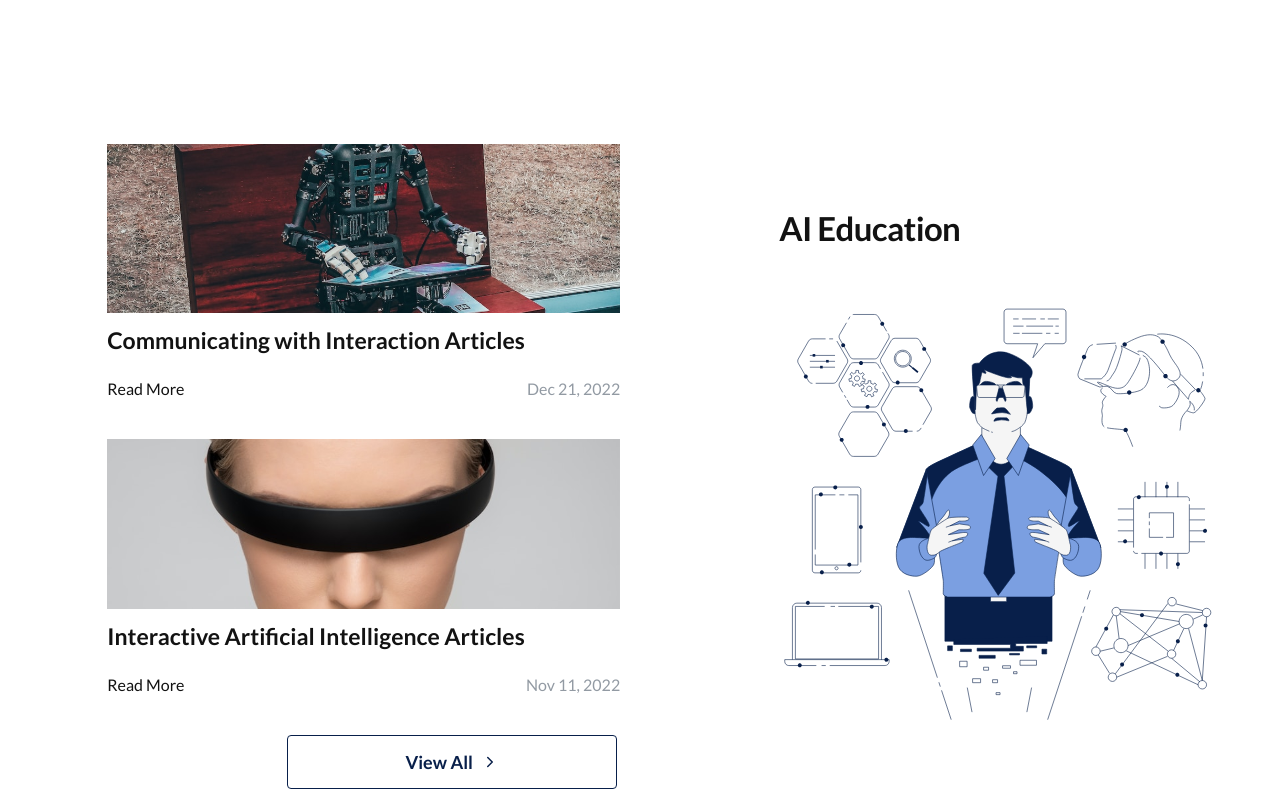
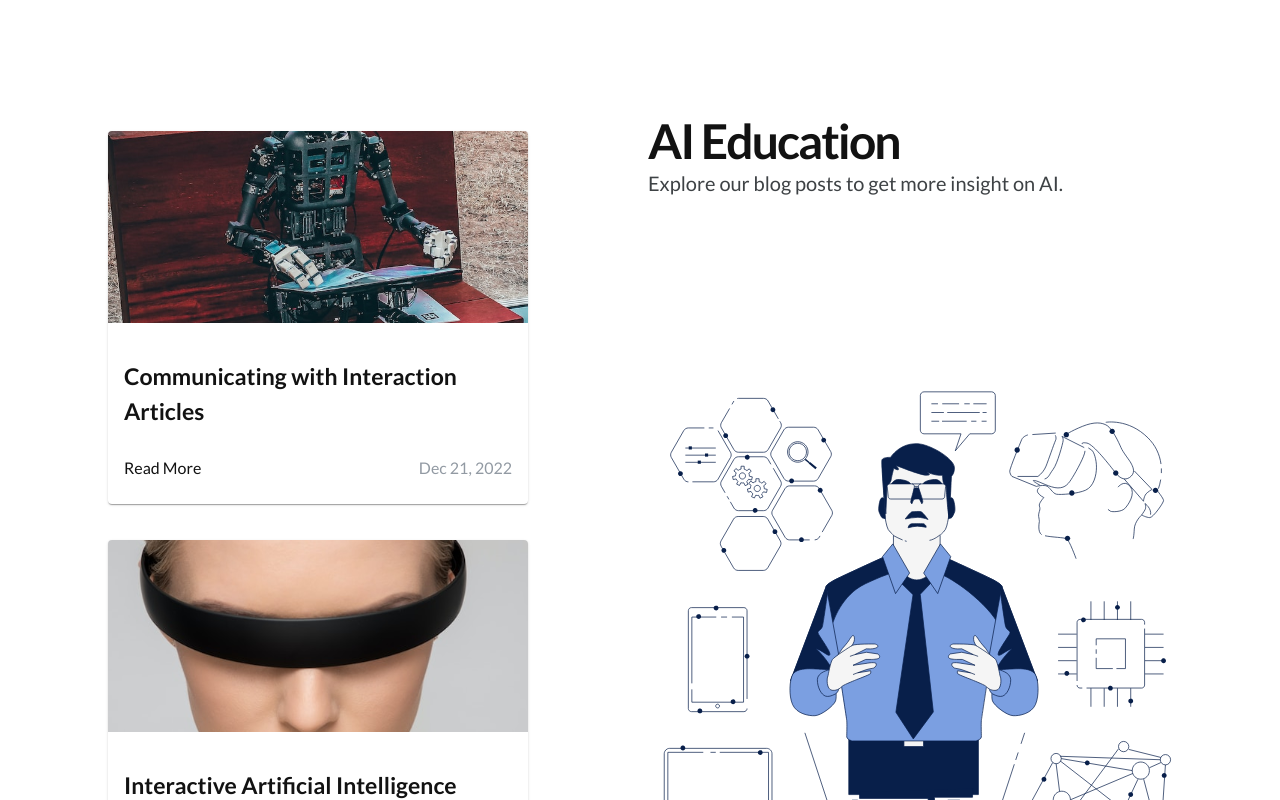
Before and after one commit to Zummit-Africa-Inc/Zapi-FE-v2, a React (Vite) app: page / in a window 1280 px wide. Shown: the part 5000-5800 px from the top of the page. Built offline with nearby package versions, Linux system fonts and the light colour scheme; no server answers; what aws-amplify would draw is missing.

Commit message:
fixed blog section

```diff
--- a/src/components/home/Blog.tsx
+++ b/src/components/home/Blog.tsx
@@ -2,9 +2,8 @@ import React from "react";
 import { Link } from "react-router-dom";
 import { makeStyles } from "@mui/styles";
 import { FiChevronRight} from "react-icons/fi";
-import { Box, Stack, Theme, Typography } from "@mui/material";
+import { Box, Card, CardContent, CardMedia, Stack, Theme, Typography } from "@mui/material";
 
-import Button from "../shared/Buttons/CategoriesButton";
 import { useAppContext } from "../../contexts/AppProvider";
 import {blogIllustration, blogPost1,  blogPost2} from "../../assets/svg";
 
@@ -27,42 +26,32 @@ const Blog: React.FC = () => {
 
   return (
     <Box className={classes.container}>
-      <Stack>
-        <Stack className={classes.linkTag}>
-          <Box className={classes.left}>
-            {blogPosts.map((post, i) => (
-              <Stack key={i} mb="38px">
-                <Stack direction="row" alignItems="center" sx={{ width: "100%" }} spacing={2.4}>
-                    <Stack>
-                      <img src={post.image} alt="" width="100%" height="100%" />
-                      <Stack direction="column" alignItems="space-between" sx={{ width: "100%" }} spacing={2.4}>
-                        <Typography color="primary.contrastText" sx={{fontWeight: "700", fontSize: "23px", paddingTop:"10px"}}>
+      <Box className={classes.wrapper}>
+        {blogPosts.map((post, index) => (
+          <Link key={index} to={`/blog/`}>
+            <Card className={classes.card}>
+              <CardMedia sx={{height: "192px",borderRadius: 0}} image={post.image} />
+              <CardContent>
+                <Typography color="primary.contrastText" sx={{fontWeight: 700,fontSize: "23px",margin: "20px 0 28px"}}>
                   {post.title}
                 </Typography>
                 <Stack width="100%" direction="row" alignItems="center" justifyContent="space-between">
                   <Typography color="primary.contrastText">Read More</Typography>
                   <Typography sx={{color: "#929AA3"}}>{post.date}</Typography>
                 </Stack>
-                      </Stack>
-                    </Stack>
-                  </Stack>
-                </Stack>
+              </CardContent>
+            </Card>
+          </Link>
         ))}
-            </Box>
-          </Stack>
-          <Link to="/" className={classes.viewAllBtn} style={{borderColor: currentMode === "dark" ? "#FFEA00" : "#081F4A",color: currentMode === "dark" ? "#FFEA00" : "#081F4A"}}>
+        <Link to="/" className={classes.link} style={{borderColor: currentMode === "dark" ? "#FFEA00" : "#081F4A",color: currentMode === "dark" ? "#FFEA00" : "#081F4A"}}>
           View All<FiChevronRight />
         </Link>
-        </Stack>
-        <Stack className={classes.right}>
-        <Typography color="primary.contrastText" variant="h1">AI Education</Typography>
-        {/* <Typography sx={{fontWeight: 400, fontSize: "20px", lineHeight: "28px", marginTop: "0px"}} >
-            Explore our blog posts to get more insight on AI.
-        </Typography> */}
-        <Box className={classes.heroImage}>
+      </Box>
+      <Box className={classes.container2}>
+        <Typography variant="h1">AI Education</Typography>
+        <Typography>Explore our blog posts to get more insight on AI.</Typography>
         <img src={blogIllustration} alt="" width="100%" height="100%" />
       </Box>
-      </Stack>
     </Box>
   );
 };
@@ -71,59 +60,80 @@ export default Blog;
 
 const useStyles = makeStyles((theme: Theme) => ({
   container: {
-    height: "834px",
     width: "100%",
     display: "flex",
-    alignItems: "center",
     justifyContent: "space-between",
-    padding: "4rem 6.7rem",
-    gap: "159px",
+    padding: "64px 108px",
+    gap: "120px",
     backgroundRepeat: "no-repeat",
     backgroundPositionX: "right",
     [theme.breakpoints.down("laptop")]: {
       height: "fit-content",
-      padding: "4rem 2rem",
-      alignItems: "start",
-      gap: "64px",
+      flexDirection: "column-reverse",
+      padding: "64px 32px",
     },
     [theme.breakpoints.down("mobile")]: {
-      gap: "2rem",
-      flexDirection: "column",
-      height: "auto",
-      padding: "2.5rem 1rem",
-      backgroundPositionX: "none",
-      backgroundPositionY: "bottom",
+      padding: "64px 16px",
     },
   },
-  left: {
-    width: "513px",
+  wrapper: {
+    width: "580px",
+    maxWidth: "95%",
+    display: "flex",
+    flexDirection: "column",
+    alignItems: "flex-end",
     [theme.breakpoints.down("tablet")]: {
-      width: "353px",
+      alignItems: "center",
+    }
   },
-    [theme.breakpoints.down("mobile")]: {
-      width: "auto",
-    },
-  },
-  right: {
-    "& h1": {
-      fontSize: "33px",
-      fontWeight: 600,
-      letterSpacing: "-0.02em",
-      paddingBottom: "3rem",
-      [theme.breakpoints.down("tablet")]: {
-        fontSize: "28px",
-        fontWeight: 700,
+  card: {
+    "&.MuiCard-root": {
+      background: "transparent",
+      boxShadow: 0,
+      margin: "18px 0",
+      "& .MuiCardMedia": {
+        width: "100%",
+        objectFit: "contain",
       },
     },
   },
-  viewAllBtn: {
+  container2: {
+    "& h1": {
+      width: "524px",
+      maxWidth: "90%",
+      fontWeight: 600,
+      fontSize: "48px",
+      lineHeight: "56px",
+      letterSpacing: "-0.04em",
+      textAlign: "left",
+      color: theme.palette.primary.contrastText,
+      [theme.breakpoints.down("laptop")]: {
+        fontSize: "34px",
+        lineHeight: "40px",
+        textAlign: "center",
+      },
+      [theme.breakpoints.down("tablet")]: {
+        textAlign: "left",
+      },
+    },
+    "& p": {
+      fontSize: "20px",
+      lineHeight: "28px",
+      color: "#3E4245",
+      [theme.breakpoints.down("laptop")]: {
+        fontSize: "18px",
+        lineHeight: "22px",
+      },
+    },
+  },
+  link: {
     width: "330px",
+    maxWidth: "70%",
     height: "54px",
     display: "flex",
     flexDirection: "row",
     alignItems: 'center',
     justifyContent: "center",
-    margin: "0 0 0 180px",
     padding: "16px 18px",
     gap: "8px",
     border: "1px solid",
@@ -133,20 +143,4 @@ const useStyles = makeStyles((theme: Theme) => ({
     lineHeight: "22px",
     cursor: "pointer",
   },
-  linkTag: {
-    cursor: "pointer",
-  },
-  blogBase: {
-    display: "flex",
-    justifyContent: "space-between",
-    alignItems: "center",
-    flexDirection: "row",
-  },
-  heroImage: {
-    width: "432.64px",
-    display: "block",
-    [theme.breakpoints.down("laptop")]: {
-      display: "none",
-    },
-  },
 }));
```
Lines whose indentation alone changed are shown as unchanged.
